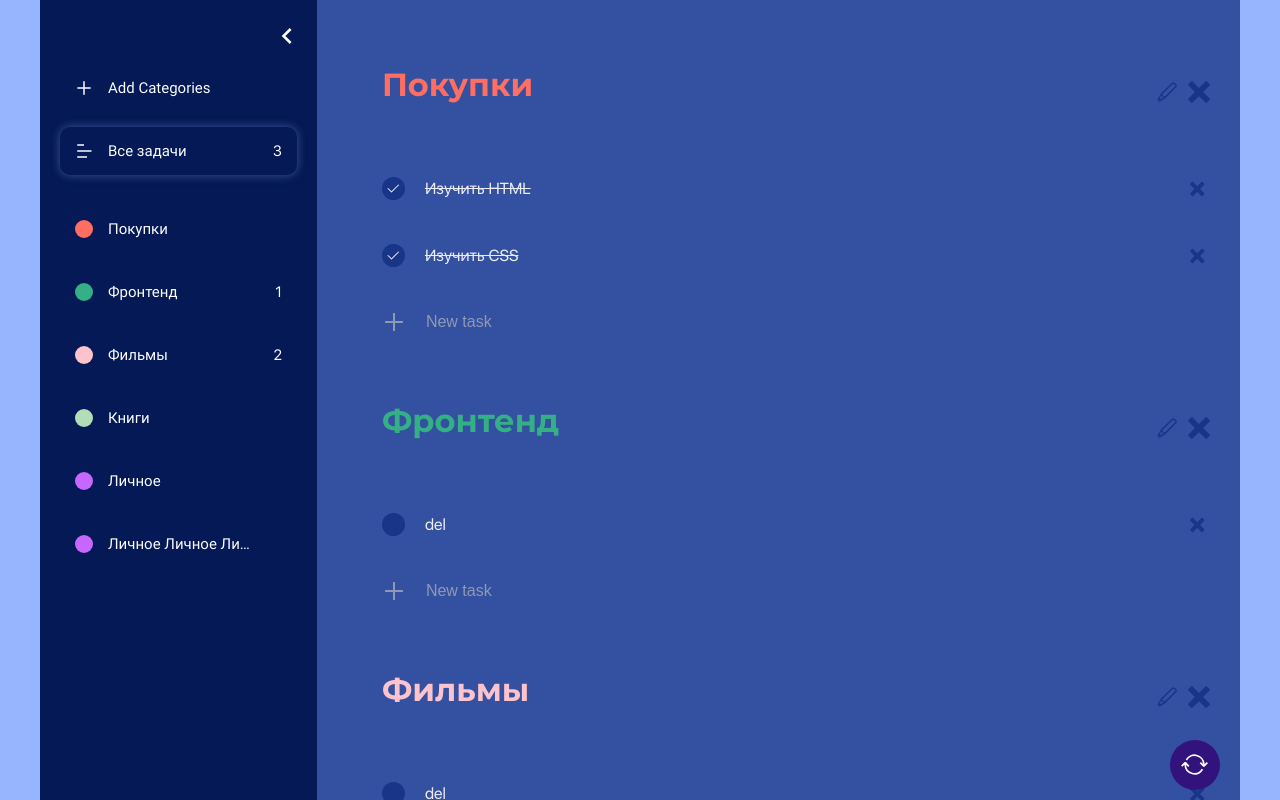
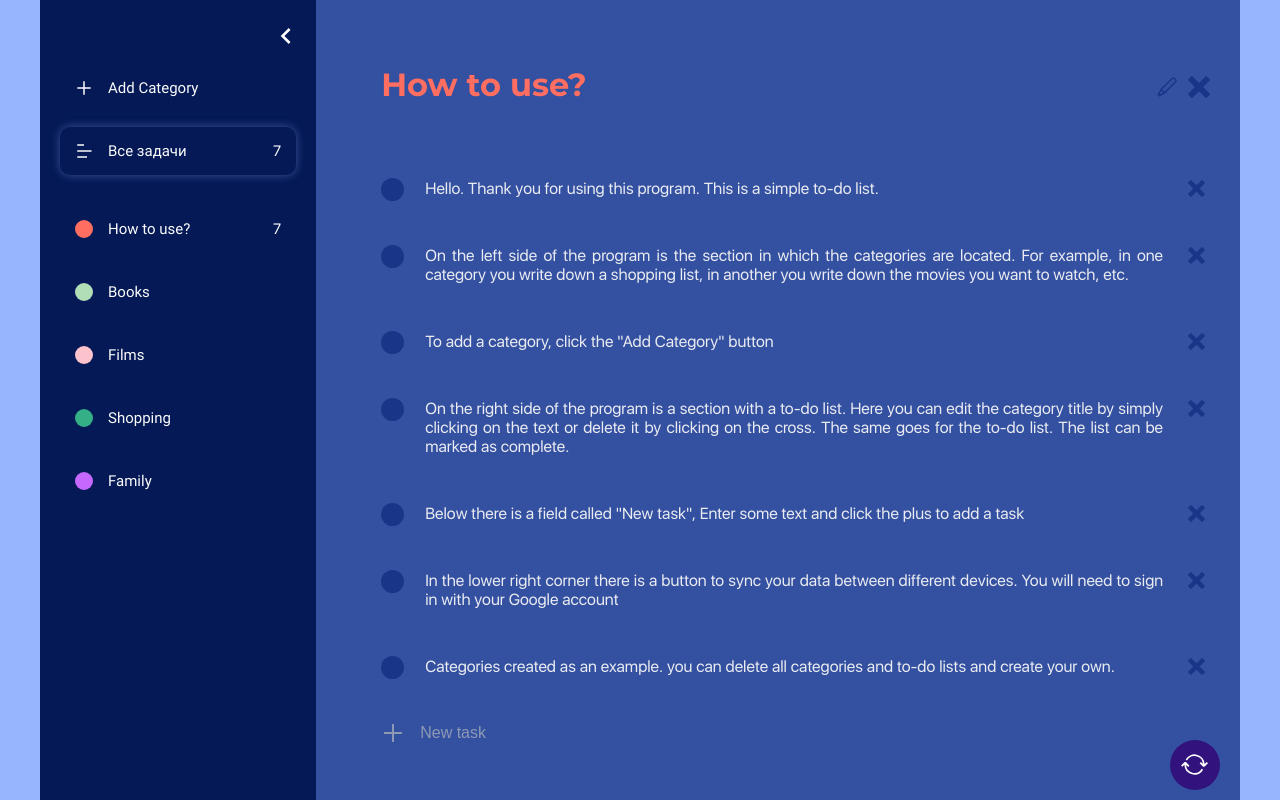
Before and after one commit to igarok88/react-todos, a React (Create React App) app: page / in a window 1280 px wide. Built offline with nearby package versions, Linux system fonts and the light colour scheme.

Commit message:
add routing

```diff
--- a/src/App.js
+++ b/src/App.js
@@ -1,4 +1,4 @@
-import { useState, useEffect } from "react";
+import { useState, useRef, useEffect } from "react";
 import Todo from "./components/Todo/Todo";
 import Categories from "./components/Categories/Categories";
 import Auth from "./components/Auth/Auth";
@@ -15,6 +15,17 @@ export default function App() {
   const [todoList, setTodoList] = useState(DB.tasks);
   const [deletedTodoList, setDeletedTodoList] = useState([]);
   const [deletedCategoryList, setDeletedCategoryList] = useState([]);
+
+  const setLinkId = () => {
+    if (categoryList && categoryList.length > 0) {
+      categoryList.forEach((list) => {
+        if (String(list.id) === window.location.pathname.slice(1)) {
+          setListId(list.id);
+        }
+      });
+    }
+  };
+  useEffect(setLinkId, []);
 
   const getStateData = () => {
     return {
@@ -141,10 +152,10 @@ export default function App() {
     <div className="App">
       <Categories
         isChekedTasksLength={isChekedTasksLength}
+        categoryList={categoryList}
+        setCategoryList={setCategoryList}
         listId={listId}
         setListId={setListId}
-        categoryList={categoryList}
-        setCategoryList={setCategoryList}
       />
       <Todo
         addTask={addTask}
--- a/src/components/Categories/AddCategories/AddCategories.js
+++ b/src/components/Categories/AddCategories/AddCategories.js
@@ -20,7 +20,7 @@ export default memo(function AddCategories({ setCategoryList }) {
           <div className="categories__add-icon">
             <MdOutlineClose />
           </div>
-          <div className="categories__add-name">Add Categories</div>
+          <div className="categories__add-name">Add Category</div>
         </div>
       </div>
       {showPopup && (
--- a/src/components/Categories/Categories.js
+++ b/src/components/Categories/Categories.js
@@ -54,7 +54,7 @@ export default function Categories({
       <div className="categories__static-items">
         <AddCategories setCategoryList={setCategoryList} />
         {categoryList && categoryList.length > 1 && (
-          <Link to="/">
+          <Link to="all">
             <CategoriesItem
               isChekedTasksLength={isChekedTasksLength}
               id={"all"}
@@ -72,7 +72,7 @@ export default function Categories({
             (color) => color.id === list.colorId
           )[0].name;
           return (
-            <Link to={list.name.toLowerCase()} key={list.id}>
+            <Link to={`${list.id}`} key={list.id}>
               <CategoriesItem
                 isChekedTasksLength={isChekedTasksLength}
                 // key={list.id}
--- a/src/components/Categories/CategoriesItem/CategoriesItem.js
+++ b/src/components/Categories/CategoriesItem/CategoriesItem.js
@@ -19,7 +19,9 @@ function CategoriesItem({
 
   const allNotCheckedTaksCategory = isChekedTasksLength(id);
 
-  const makeActiveItem = () => setListId(id);
+  const makeActiveItem = () => {
+    setListId(id);
+  };
 
   return (
     <div className={categoriesItemClasses.join(" ")} onClick={makeActiveItem}>
--- a/src/components/Todo/AddTask/AddTask.scss
+++ b/src/components/Todo/AddTask/AddTask.scss
@@ -35,6 +35,7 @@
     align-items: center;
     width: 100%;
     margin: 5px;
+    margin-left: 0;
     background-color: transparent;
     border: 0;
     outline: 0;
--- a/src/components/Todo/CategoryItemFromTodo/CategoryItemFromTodo.js
+++ b/src/components/Todo/CategoryItemFromTodo/CategoryItemFromTodo.js
@@ -11,6 +11,12 @@ const CategoryItemFromTodo = ({ deleteCategory, editCategory, category }) => {
 
   const focusCategoryName = () => {
     categoryNameRef.current.focus();
+    const range = document.createRange();
+    range.selectNodeContents(categoryNameRef.current);
+    range.collapse(false);
+    const sel = window.getSelection();
+    sel.removeAllRanges();
+    sel.addRange(range);
   };
   const deleteCategoryName = () => {
     deleteCategory(category.id);
--- a/src/components/Todo/Task/Task.scss
+++ b/src/components/Todo/Task/Task.scss
@@ -4,7 +4,7 @@
     margin: 8px 15px;
     display: flex;
     justify-content: space-between;
-    align-items: center;
+    align-items: flex-start;
     @media (max-width: 1000px) {
       padding: 5px;
     }
@@ -17,12 +17,16 @@
     background-color: #183588;
     border-radius: 50%;
     margin-right: 15px;
+    margin-top: 4px;
     display: flex;
     flex-shrink: 0;
     align-items: center;
     justify-content: center;
     border: 1px solid transparent;
     transition: all 0.5s ease;
+    @media (max-width: 1000px) {
+      margin-right: 10px;
+    }
     &:hover {
       background-color: lighten($color: #183588, $amount: 20);
       border: 1px solid #eaecf1;
@@ -30,12 +34,18 @@
   }
 
   &__task {
+    text-align: justify;
     color: #eaecf1;
     display: flex;
     align-items: center;
     width: 100%;
     margin: 5px;
+    margin-right: 20px;
+    margin-left: 6px;
     font-size: 16px;
+    @media (max-width: 1000px) {
+      margin-right: 10px;
+    }
   }
   &__task.checked {
     text-decoration: line-through;
@@ -44,6 +54,7 @@
     cursor: pointer;
     color: #183588;
     margin: 5px;
+    font-size: 19px;
     transition: all 0.5s ease;
     &:hover {
       color: lighten($color: #183588, $amount: 70);
--- a/src/components/Todo/Todo.scss
+++ b/src/components/Todo/Todo.scss
@@ -42,11 +42,15 @@
   &__category-btns {
     display: flex;
     color: #183588;
+    margin-bottom: 10px;
+    @media (max-width: 1000px) {
+      margin-bottom: 0;
+    }
   }
   &__category-edit {
     cursor: pointer;
     margin: 10px;
-    margin-top: 0px;
+    margin-top: 0;
     transition: all 0.5s ease;
     &:hover {
       color: #eaecf1;
--- a/src/data/db.json
+++ b/src/data/db.json
@@ -1,50 +1,65 @@
 {
   "lists": [
-    { "id": 1, "name": "Покупки", "colorId": 1, "date": 1 },
-    { "id": 2, "name": "Фронтенд", "colorId": 2, "date": 1 },
-    { "id": 3, "name": "Фильмы", "colorId": 3, "date": 2 },
-    { "id": 4, "name": "Книги", "colorId": 4, "date": 2 },
-    { "id": 5, "name": "Личное", "colorId": 5, "date": 2 },
-    {
-      "id": 6,
-      "name": " Личное Личное Личное ЛичноеЛичное Личное Личное Личное",
-      "colorId": 5,
-      "date": 2
-    }
+    { "id": 1, "name": "How to use?", "colorId": 1, "date": 1 },
+    { "id": 2, "name": "Books", "colorId": 4, "date": 2 },
+    { "id": 3, "name": "Films", "colorId": 3, "date": 2 },
+    { "id": 4, "name": "Shopping", "colorId": 2, "date": 1 },
+    { "id": 5, "name": "Family", "colorId": 5, "date": 2 }
   ],
   "tasks": [
     {
       "id": 1,
       "listId": 1,
-      "description": "Изучить HTML",
-      "isChecked": true,
-      "date": 2
-    },
-    {
-      "id": 2,
-      "listId": 1,
-      "description": "Изучить CSS",
-      "isChecked": true,
+      "description": "Hello. Thank you for using this program. This is a simple to-do list.",
+      "isChecked": false,
       "date": 2
     },
     {
       "id": 3,
-      "listId": 2,
-      "description": "del",
+      "listId": 1,
+      "description": "On the left side of the program is the section in which the categories are located. For example, in one category you write down a shopping list, in another you write down the movies you want to watch, etc.",
       "isChecked": false,
       "date": 1
     },
     {
       "id": 4,
-      "listId": 3,
-      "description": "del",
+      "listId": 1,
+      "description": "To add a category, click the \"Add Category\" button",
       "isChecked": false,
       "date": 1
     },
     {
       "id": 5,
-      "listId": 3,
-      "description": "Изучить React Redux",
+      "listId": 1,
+      "description": "On the right side of the program is a section with a to-do list. Here you can edit the category title by simply clicking on the text or delete it by clicking on the cross. The same goes for the to-do list. The list can be marked as complete.",
+      "isChecked": false,
+      "date": 1
+    },
+    {
+      "id": 2,
+      "listId": 1,
+      "description": "Below there is a field called \"New task\", Enter some text and click the plus to add a task",
+      "isChecked": false,
+      "date": 1
+    },
+    {
+      "id": 6,
+      "listId": 1,
+      "description": "In the lower right corner there is a button to sync your data between different devices. You will need to sign in with your Google account",
+      "isChecked": false,
+      "date": 1
+    },
+    {
+      "id": 7,
+      "listId": 2,
+      "description": "JavaScript: The Definitive Guide Flanagan D.",
+      "isChecked": true,
+      "date": 1
+    },
+    {
+      "id": 8,
+      "listId": 1,
+      "description": "Categories created as an example. you can delete all categories and to-do lists and create your own.",
       "isChecked": false,
       "date": 1
     }
```
